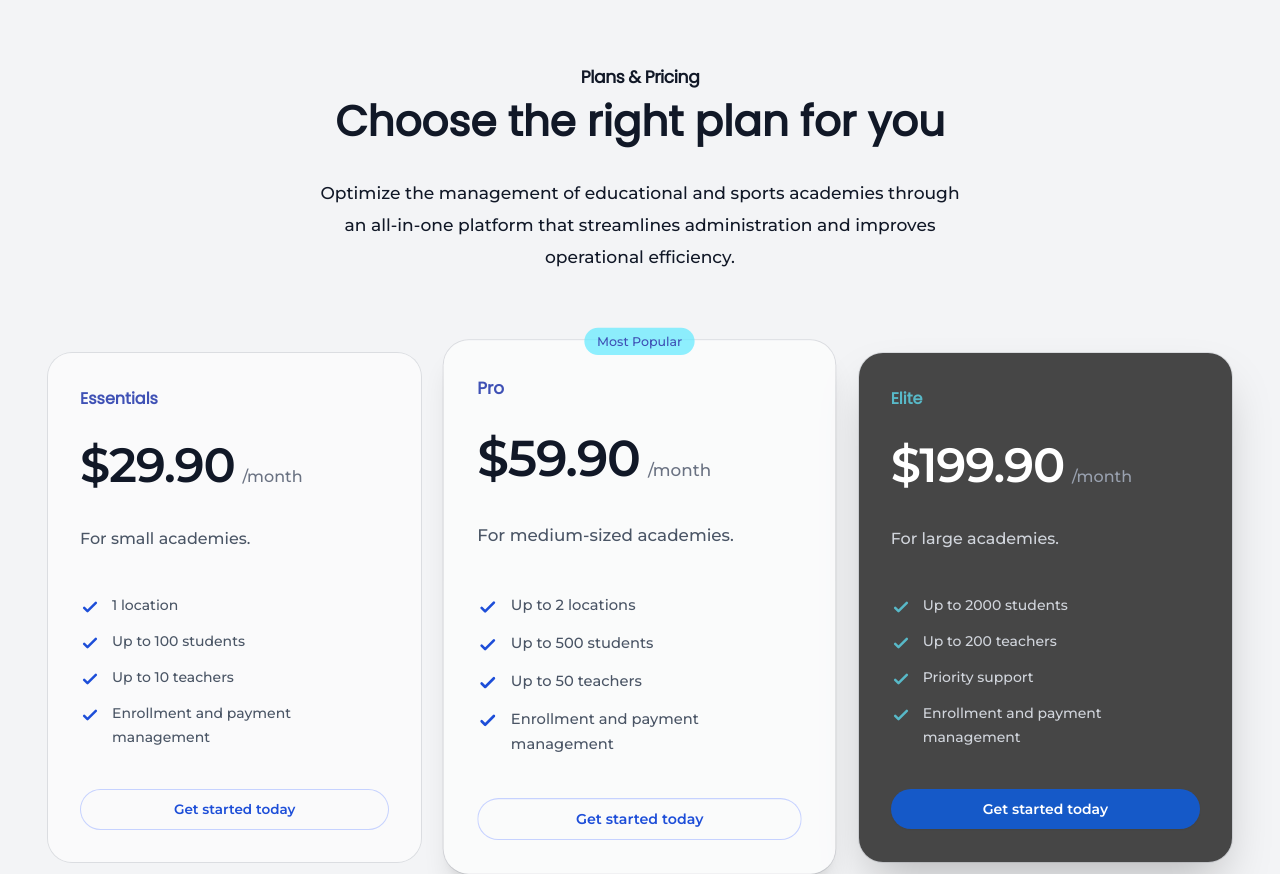
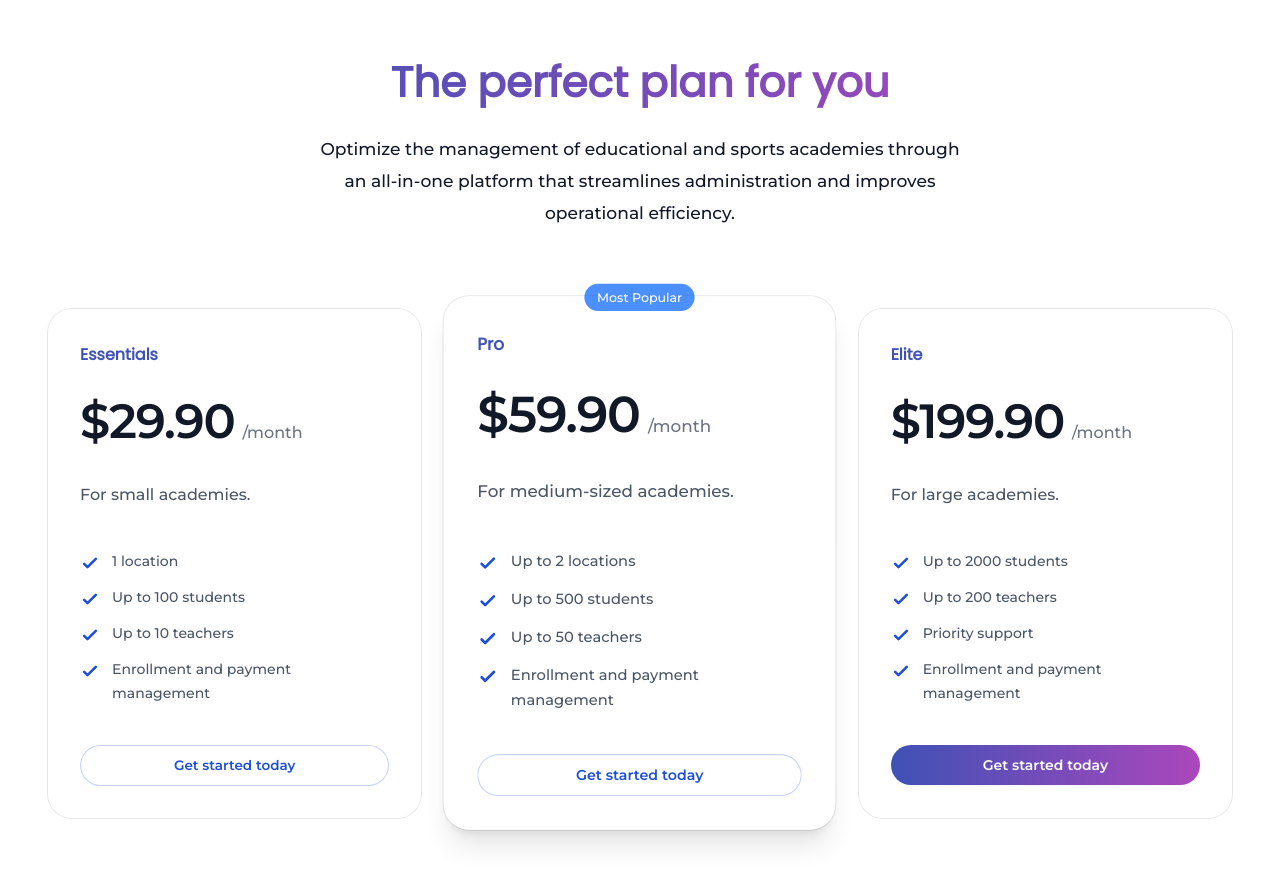
Before and after one commit to nistrahq/demy-landing, a website built with Vite: page index.html in a window 1280 px wide. Shown: the part 5840-6714 px from the top of the page. Built offline with nearby package versions, Linux system fonts and the light colour scheme; files whose address does not match are found by name.

Commit message:
refactor: update pricing section layout and styles for improved clarity and aesthetics

```diff
--- a/index.html
+++ b/index.html
@@ -614,16 +614,15 @@
 
   <section id="pricing" class="pricing-section">
     <div class="container-center">
-      <div class="pricing-inner">
+      <div class="section-title">
 
         <!-- Título -->
         <header class="pricing-header">
-          <h2 id="pricing-title" class="pricing-title">Plans & Pricing</h2>
-          <p id="pricing-subtitle" class="pricing-subtitle">Choose the right plan for you</p>
+          <h2 id="pricing-title" class="pricing-title">The perfect plan for you</h2>
+          <p id="pricing-description" class="pricing-description">
+            Optimize the management of educational and sports academies through an all-in-one platform that streamlines administration and improves operational efficiency.
+          </p>
         </header>
-        <p id="pricing-description" class="pricing-description">
-          Optimize the management of educational and sports academies through an all-in-one platform that streamlines administration and improves operational efficiency.
-        </p>
 
         <!-- Tarjetas -->
         <div class="pricing-grid">
@@ -662,7 +661,7 @@
                 <span id="essential-features-feature_4">Enrollment and payment management</span>
               </li>
             </ul>
-            <a href="https://demy-frontend.netlify.app/plantSelect"
+            <a href="#"
                class="pricing-btn"
                id="get-started">
               Get started today
@@ -702,7 +701,7 @@
                 </svg>
                 <span id="pro-features-feature_4">Enrollment and payment management</span></li>
             </ul>
-            <a href="https://demy-frontend.netlify.app/plantSelect"
+            <a href="#"
                class="pricing-btn"
                id="pro-get-started">
               Get started today
@@ -713,33 +712,33 @@
           <div id="elite-card" class="pricing-card-elite">
             <h3 id="elite-title" class="pricing-card-elite-title">Elite</h3>
             <p class="pricing-plan-price">
-              <span id="elite-price" class="pricing-price-elite">$199.90</span>
-              <span id="elite-price_per_month" class="pricing-price-note-elite">/month</span>
+              <span id="elite-price" class="pricing-price">$199.90</span>
+              <span id="elite-price_per_month" class="pricing-price-note">/month</span>
             </p>
-            <p id="elite-description" class="pricing-card-desc-elite">For large academies.</p>
-            <ul id="enterprise-features" role="list" class="pricing-card-ul-elite">
+            <p id="elite-description" class="pricing-card-desc">For large academies.</p>
+            <ul id="enterprise-features" role="list" class="pricing-card-ul">
               <li class="pricing-card-li">
-                <svg xmlns="http://www.w3.org/2000/svg" class="w-5 h-5 shrink-0 mt-1 pricing-icon-elite" fill="none" viewBox="0 0 24 24" stroke="currentColor">
+                <svg xmlns="http://www.w3.org/2000/svg" class="w-5 h-5 shrink-0 mt-1 pricing-icon" fill="none" viewBox="0 0 24 24" stroke="currentColor">
                   <path stroke-linecap="round" stroke-linejoin="round" stroke-width="3" d="M5 13l4 4L19 7" />
                 </svg>
                 <span id="elite-features-feature_1">Up to 2000 students</span></li>
               <li class="pricing-card-li">
-                <svg xmlns="http://www.w3.org/2000/svg" class="w-5 h-5 shrink-0 mt-1 pricing-icon-elite" fill="none" viewBox="0 0 24 24" stroke="currentColor">
+                <svg xmlns="http://www.w3.org/2000/svg" class="w-5 h-5 shrink-0 mt-1 pricing-icon" fill="none" viewBox="0 0 24 24" stroke="currentColor">
                   <path stroke-linecap="round" stroke-linejoin="round" stroke-width="3" d="M5 13l4 4L19 7" />
                 </svg>
                 <span id="elite-features-feature_2">Up to 200 teachers</span></li>
               <li class="pricing-card-li">
-                <svg xmlns="http://www.w3.org/2000/svg" class="w-5 h-5 shrink-0 mt-1 pricing-icon-elite" fill="none" viewBox="0 0 24 24" stroke="currentColor">
+                <svg xmlns="http://www.w3.org/2000/svg" class="w-5 h-5 shrink-0 mt-1 pricing-icon" fill="none" viewBox="0 0 24 24" stroke="currentColor">
                   <path stroke-linecap="round" stroke-linejoin="round" stroke-width="3" d="M5 13l4 4L19 7" />
                 </svg>
                 <span id="elite-features-feature_3">Priority support</span></li>
               <li class="pricing-card-li">
-                <svg xmlns="http://www.w3.org/2000/svg" class="w-5 h-5 shrink-0 mt-1 pricing-icon-elite" fill="none" viewBox="0 0 24 24" stroke="currentColor">
+                <svg xmlns="http://www.w3.org/2000/svg" class="w-5 h-5 shrink-0 mt-1 pricing-icon" fill="none" viewBox="0 0 24 24" stroke="currentColor">
                   <path stroke-linecap="round" stroke-linejoin="round" stroke-width="3" d="M5 13l4 4L19 7" />
                 </svg>
                 <span id="elite-features-feature_4">Enrollment and payment management</span></li>
             </ul>
-            <a href="https://demy-frontend.netlify.app/plantSelect"
+            <a href="#"
                class="pricing-btn-elite"
                id="elite-get-started">
               Get started today
--- a/src/css/components/pricing-section.css
+++ b/src/css/components/pricing-section.css
@@ -1,6 +1,6 @@
 @layer components {
     .pricing-section {
-        background-color: var(--color-bg);
+        background-color: var(--color-white);
     }
 
     .pricing-inner {
@@ -12,8 +12,15 @@
     }
 
     .pricing-title {
-        @apply mt-2 tracking-tight text-balance;
-        font-size: var(--font-size-lg);
+        @apply leading-tight;
+        font-family: var(--font-heading);
+        background-image: linear-gradient(to right, var(--color-primary), var(--color-secondary));
+        -webkit-background-clip: text;
+        background-clip: text;
+        -webkit-text-fill-color: transparent;
+        color: transparent;
+        overflow: hidden;
+        text-overflow: ellipsis;
     }
 
     .pricing-subtitle {
@@ -45,7 +52,8 @@
 
     .pricing-badge-label {
         @apply inline-flex items-center rounded-full px-3 py-1 font-medium text-primary;
-        background-color: var(--color-gradient-hero-2);
+        color: var(--color-white);
+        background-color: var(--color-gradient-hero-1);
         font-size: var(--font-size-xs);
     }
 
@@ -95,13 +103,12 @@
     }
 
     .pricing-card-elite {
-        @apply rounded-3xl p-8 shadow-2xl ring-1 ring-gray-900/10;
-        background-color: var(--color-gray);
+        @apply rounded-3xl bg-white/60 p-8 ring-1 ring-gray-900/10 transition duration-300 hover:shadow-lg;
     }
 
     .pricing-card-elite-title {
         @apply text-base/7 font-semibold;
-        color: var(--color-gradient-hero-2);
+        color: var(--color-primary);
     }
 
     .pricing-price-elite {
@@ -130,6 +137,6 @@
     .pricing-btn-elite {
         @apply mt-8 block rounded-full px-3.5 py-2.5 text-center text-sm font-semibold text-white shadow-xs
         focus-visible:outline-2 focus-visible:outline-offset-2 focus-visible:outline-indigo-500 sm:mt-10;
-        background-color: var(--color-gradient-hero-1);
+        background-image: linear-gradient(to right, var(--color-primary), var(--color-secondary));
     }
 }
```
